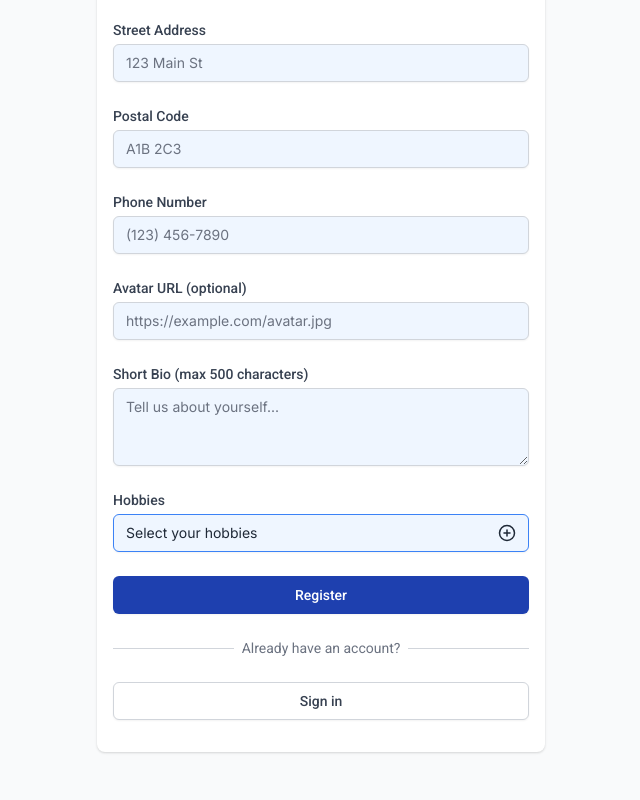
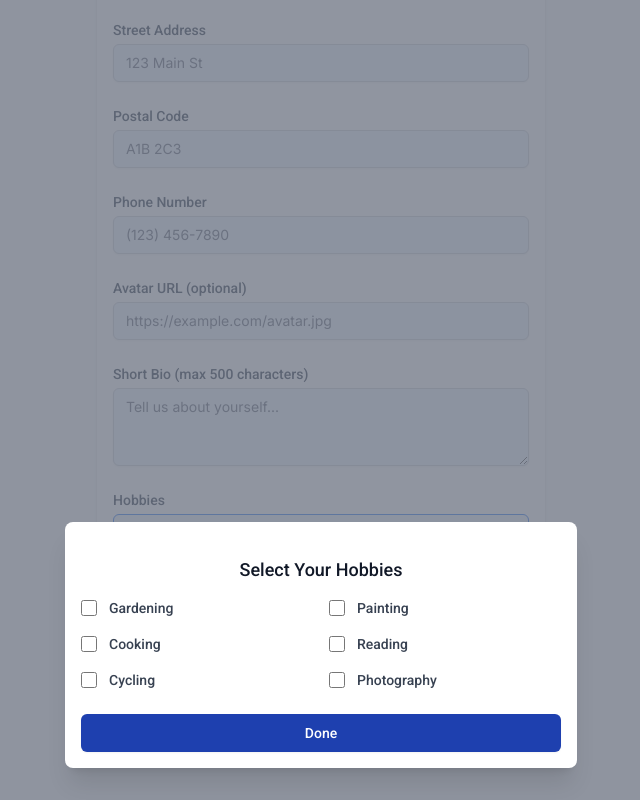
Before and after one commit to FSDev-NeighborConnect/frontend, a React (Vite) app: page /register in a window 1280 px wide. Both pictures are taken after a click on the button "Select your hobbies". Shown: the part 496-1296 px from the top of the page, without its empty margins (319-959 px from the left). Built offline with nearby package versions, Linux system fonts and the light colour scheme.

Commit message:
Added the modal for selection of hobbies.

```diff
--- a/src/pages/newuser.jsx
+++ b/src/pages/newuser.jsx
@@ -480,6 +480,76 @@ function NewUser() {
           </div>
         </div>
       </div>
+
+      {/* Hobbies Modal */}
+      {showHobbiesModal && (
+        <div className="fixed z-10 inset-0 overflow-y-auto">
+          <div className="flex items-end justify-center min-h-screen pt-4 px-4 pb-20 text-center sm:block sm:p-0">
+            <div className="fixed inset-0 transition-opacity" aria-hidden="true">
+              <div
+                className="absolute inset-0 bg-gray-500 opacity-75"
+                onClick={() => setShowHobbiesModal(false)}
+              ></div>
+            </div>
+
+            <span className="hidden sm:inline-block sm:align-middle sm:h-screen" aria-hidden="true">&#8203;</span>
+
+            <div className="
+              inline-block align-bottom bg-white rounded-lg px-4 pt-5 pb-4
+              text-left overflow-hidden shadow-xl transform transition-all
+              sm:my-8 sm:align-middle sm:max-w-lg sm:w-full sm:p-6
+            ">
+              <div>
+                <div className="mt-3 text-center sm:mt-5">
+                  <h3 className="text-lg leading-6 font-medium text-gray-900 font-roboto">
+                    Select Your Hobbies
+                  </h3>
+                  <div className="mt-4">
+                    <div className="grid grid-cols-2 gap-4">
+                      {hobbiesList.map(hobby => (
+                        <div key={hobby} className="flex items-start">
+                          <div className="flex items-center h-5">
+                            <input
+                              id={`hobby-${hobby}`}
+                              name="hobbies"
+                              type="checkbox"
+                              checked={formData.hobbies.includes(hobby)}
+                              onChange={() => toggleHobby(hobby)}
+                              className="
+                                focus:ring-blue-500 h-4 w-4 text-blue-600
+                                border-gray-300 rounded bg-blue-500
+                              "
+                            />
+                          </div>
+                          <div className="ml-3 text-sm">
+                            <label htmlFor={`hobby-${hobby}`} className="font-medium text-gray-700 font-roboto">
+                              {hobby}
+                            </label>
+                          </div>
+                        </div>
+                      ))}
+                    </div>
+                  </div>
+                </div>
+              </div>
+              <div className="mt-5 sm:mt-6">
+                <button
+                  type="button"
+                  onClick={() => setShowHobbiesModal(false)}
+                  className="
+                    inline-flex justify-center w-full rounded-md border border-transparent
+                    shadow-sm px-4 py-2 bg-blue-800 text-base font-medium text-white
+                    hover:bg-blue-900 focus:outline-none focus:ring-2 focus:ring-offset-2
+                    focus:ring-blue-700 sm:text-sm font-roboto
+                  "
+                >
+                  Done
+                </button>
+              </div>
+            </div>
+          </div>
+        </div>
+      )}
     </div>
   )
 }
```
